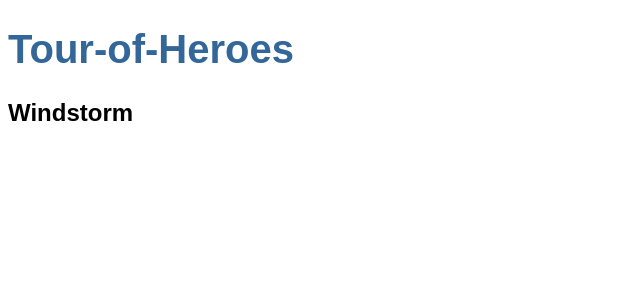
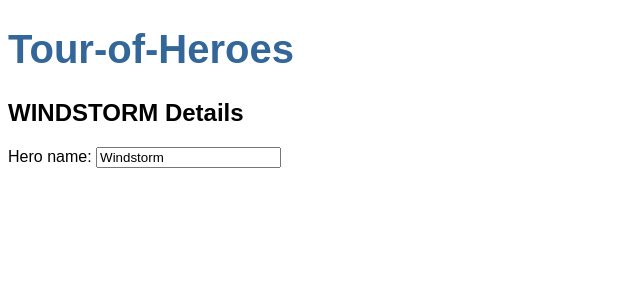
Before and after one commit to aholley112/Tour-of-Heroes, an Angular app: page / in a window 1280 px wide. Shown: the top 300 px of the page, without its empty margins (0-640 px from the left). Built offline with nearby package versions, Linux system fonts and the light colour scheme.

Commit message:
Completed The Hero Editor
completed the hero editor portion of the tour of heroes.

```diff
--- a/src/app/app.module.ts
+++ b/src/app/app.module.ts
@@ -1,6 +1,6 @@
 import { NgModule } from '@angular/core';
 import { BrowserModule } from '@angular/platform-browser';
-
+import { FormsModule } from '@angular/forms';
 import { AppComponent } from './app.component';
 import { HeroesComponent } from './heroes/heroes.component';
 
@@ -10,7 +10,7 @@
     HeroesComponent
   ],
   imports: [
-    BrowserModule
+    BrowserModule, FormsModule
   ],
   providers: [],
   bootstrap: [AppComponent]
--- /dev/null
+++ b/src/app/hero.ts
@@ -0,0 +1,4 @@
+export interface Hero {
+  id: number;
+  name: string;
+}
--- a/src/app/heroes/heroes.component.html
+++ b/src/app/heroes/heroes.component.html
@@ -1 +1,5 @@
-<h2>{{hero}}</h2>
+<h2>{{hero.name | uppercase}} Details</h2>
+<div>
+  <label for="name">Hero name: </label>
+  <input id="name" [(ngModel)]="hero.name" placeholder="name">
+</div>
--- a/src/app/heroes/heroes.component.ts
+++ b/src/app/heroes/heroes.component.ts
@@ -1,4 +1,5 @@
 import { Component } from '@angular/core';
+import { Hero } from '../hero';
 
 @Component({
   selector: 'app-heroes',
@@ -6,5 +7,8 @@
   styleUrls: ['./heroes.component.css']
 })
 export class HeroesComponent {
-  hero = 'Windstorm';
+  hero: Hero = {
+    id: 1,
+    name: 'Windstorm'
+  };
 }
```
